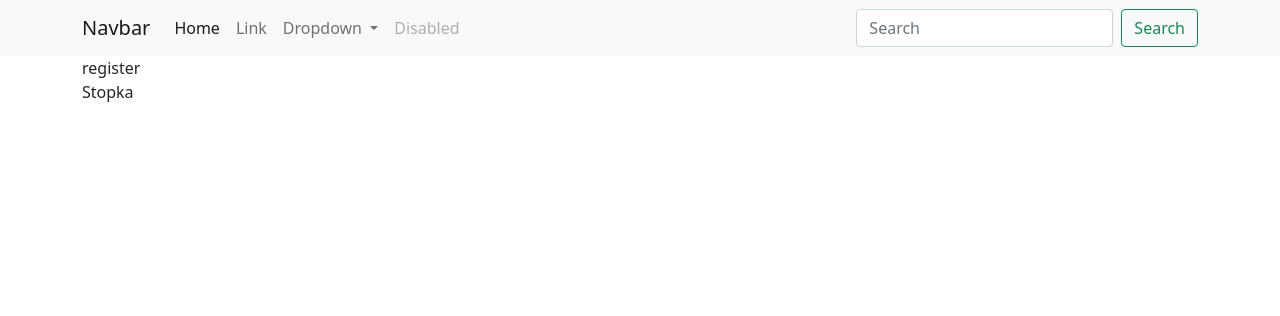
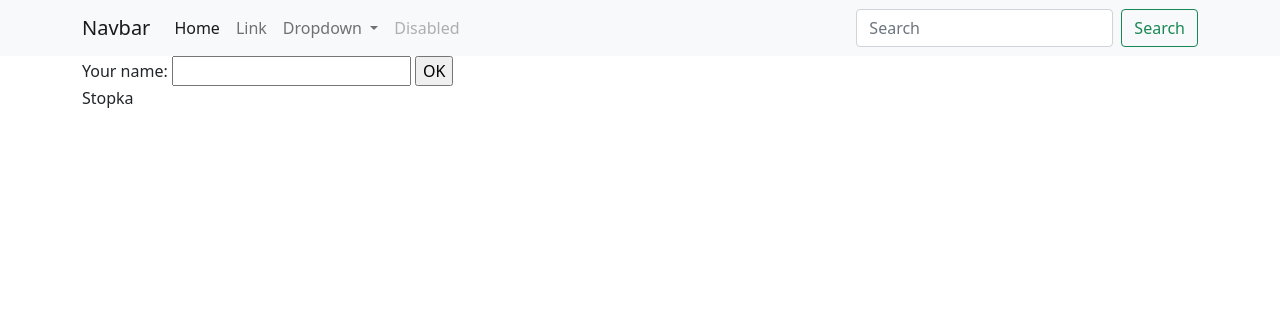
Before and after one commit to Kamil2287/.PhotoStudio, a Django app: page /auth/register in a window 1280 px wide. Shown: the top 316 px of the page. Run offline with Django 4.2, Linux system fonts and the light colour scheme; parts of the project's set-up code (start-up, migrations or seed data) failed here and were passed over.

Commit message:
begin with form

```diff
--- a/authapp/templates/authapp/register.html
+++ b/authapp/templates/authapp/register.html
@@ -1,5 +1,13 @@
 {% extends 'baseapp/.layout.html' %}
 
 {% block content %}
-    register
+
+<form action="/your-name/" method="post">
+    {% csrf_token %}
+    <label for="your_name">Your name: </label>
+    <input id="your_name" type="text" name="your_name" value="{{ current_name }}">
+    <input type="submit" value="OK">
+
+</form>
+
 {% endblock %}
```
Also changed, not shown: authapp/forms.py (added, +7 -0 lines).
